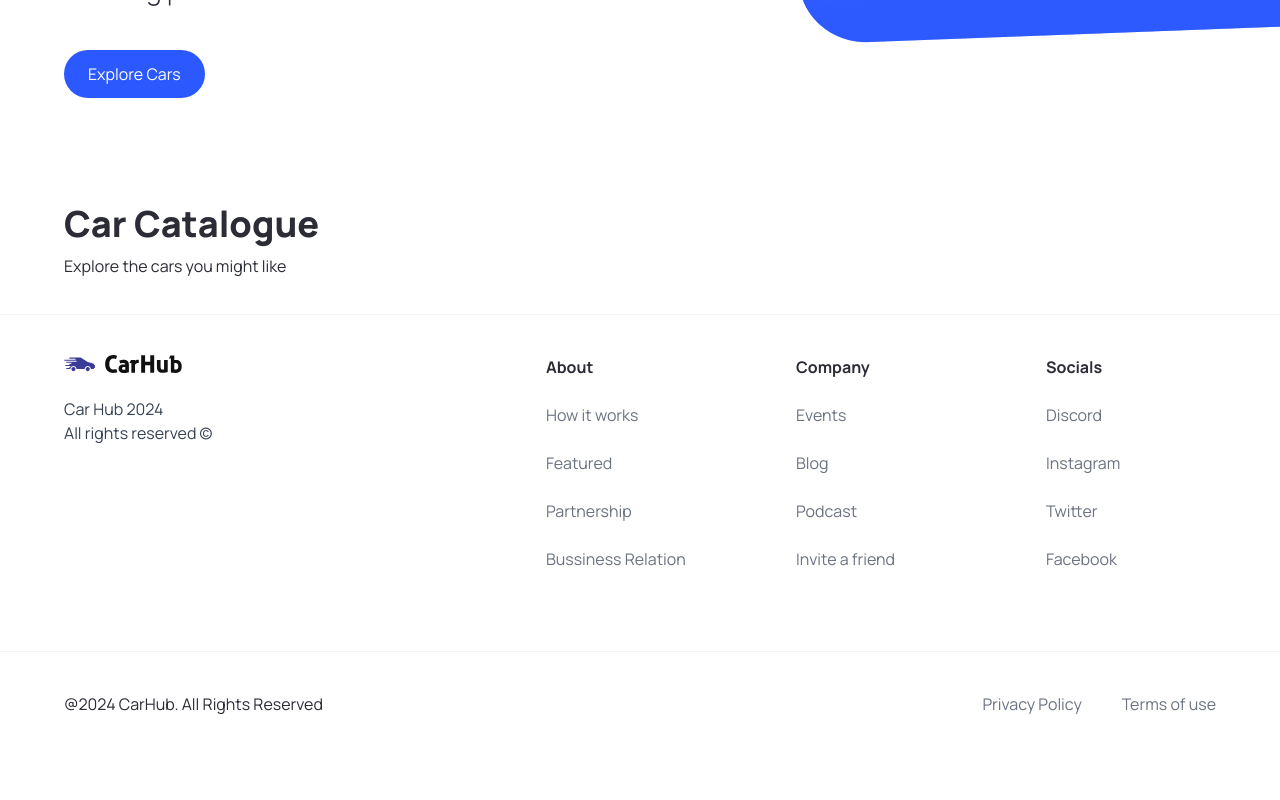
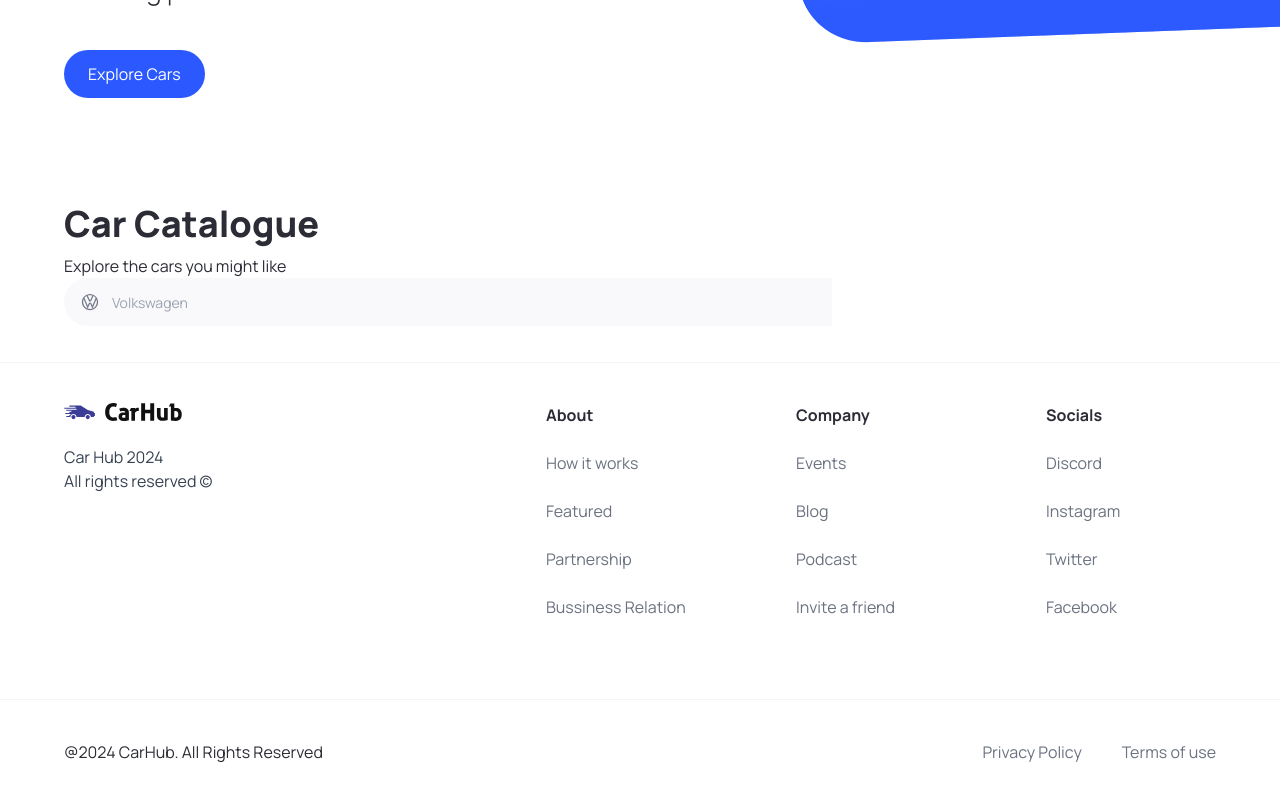
Before and after one commit to emericsailly/car_showcase, a Next.js app: page / in a window 1280 px wide. Shown: the part 660-1460 px from the top of the page. Before the commit the page ends 1416 px from the top, so only its background shows below. Built offline with nearby package versions, Linux system fonts and the light colour scheme.

Commit message:
Build manufacturer searchbar

```diff
--- /dev/null
+++ b/components/SearchManuf.tsx
@@ -0,0 +1,93 @@
+"use client";
+import { manufacturers } from "@/constants";
+import { SearchManufProps } from "@/types";
+import { Combobox, Transition } from "@headlessui/react";
+import Image from "next/image";
+import { Fragment, useState } from "react";
+
+const SearchManuf = ({ manuf, setManuf }: SearchManufProps) => {
+    const [query, setQuery] = useState("");
+    const filteredManuf =
+        query === ""
+            ? manufacturers
+            : manufacturers.filter((item) =>
+                  item
+                      .toLowerCase()
+                      .replaceAll(" ", "")
+                      .includes(query.toLowerCase().replaceAll(" ", ""))
+              );
+    return (
+        <div className="search-manufacturer">
+            <Combobox value={manuf} onChange={setManuf}>
+                <div className="relative w-full">
+                    <Combobox.Button className="absolute top-[14px]">
+                        <Image
+                            src="/car-logo.svg"
+                            width={20}
+                            height={20}
+                            className="ml-4"
+                            alt="Car Logo"
+                        />
+                    </Combobox.Button>
+                    <Combobox.Input
+                        className="search-manufacturer__input"
+                        placeholder="Volkswagen"
+                        displayValue={(manuf: string) => manuf}
+                        onChange={(e) => setQuery(e.target.value)}
+                    />
+
+                    <Transition
+                        as={Fragment}
+                        leave="transition ease-in duration-100"
+                        leaveFrom="opacity-100"
+                        leaveTo="opacity-0"
+                        afterLeave={() => setQuery("")}
+                    >
+                        <Combobox.Options>
+                            {filteredManuf.map((item) => (
+                                <Combobox.Option
+                                    key={item}
+                                    value={item}
+                                    className={({ active }) =>
+                                        `relative search-manufacturer__option ${
+                                            active
+                                                ? "bg-primary-blue text-white"
+                                                : "text-gray-900"
+                                        }`
+                                    }
+                                >
+                                    {({ selected, active }) => (
+                                        <>
+                                            <span
+                                                className={`block truncate ${
+                                                    selected
+                                                        ? "font-medium"
+                                                        : "font-normal"
+                                                }`}
+                                            >
+                                                {item}
+                                            </span>
+                                            {selected ? (
+                                                <span
+                                                    className={`absolute inset-y-0 left-0 flex items-center pl-3 ${
+                                                        active
+                                                            ? "text-white"
+                                                            : "text-teal-600"
+                                                    }`}
+                                                >
+                                                    ✔
+                                                </span>
+                                            ) : null}{" "}
+                                        </>
+                                    )}
+                                </Combobox.Option>
+                            ))}
+                        </Combobox.Options>
+                    </Transition>
+                </div>
+            </Combobox>
+        </div>
+    );
+};
+
+export default SearchManuf;
--- a/components/Searchbar.tsx
+++ b/components/Searchbar.tsx
@@ -1,7 +1,20 @@
-import React from "react";
+"use client";
+
+import { useState } from "react";
+import { SearchManuf } from ".";
 
 const Searchbar = () => {
-    return <div></div>;
+    const [manuf, setManuf] = useState("");
+
+    const handleSearch = () => {};
+
+    return (
+        <form className="searchbar" onSubmit={handleSearch}>
+            <div className="searchbar__item">
+                <SearchManuf manuf={manuf} setManuf={setManuf} />
+            </div>
+        </form>
+    );
 };
 
 export default Searchbar;
--- a/components/index.ts
+++ b/components/index.ts
@@ -5,6 +5,7 @@ import Footer from "./Footer";
 import CarCatalogue from "./CarCatalogue";
 import Searchbar from "./Searchbar";
 import CustomFilter from "./CustomFilter";
+import SearchManuf from "./SearchManuf";
 
 export {
     Hero,
@@ -14,4 +15,5 @@ export {
     CarCatalogue,
     Searchbar,
     CustomFilter,
+    SearchManuf,
 };
--- a/types/index.ts
+++ b/types/index.ts
@@ -6,3 +6,8 @@ export interface CustomButtonProps {
     handleClick?: MouseEventHandler<HTMLButtonElement>;
     btnType?: "button" | "submit" | "reset";
 }
+
+export interface SearchManufProps {
+    manuf: string;
+    setManuf: (manuf: string) => void;
+}
```
Also changed, not shown: package.json (+5 -4 lines), 1 other file (tests, documents, lock files or other folders).
